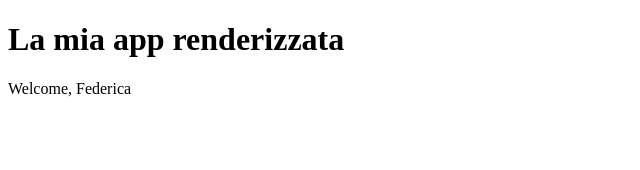
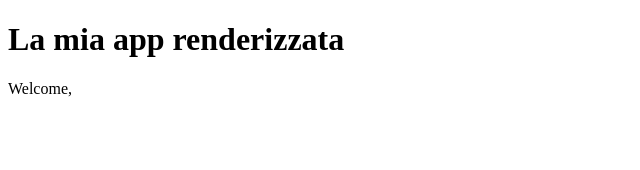
Before and after one commit to Fede-forti/eserciziReact, a React (Create React App) app in the folder esercizio-react/esercizio-componenti/: page / in a window 1280 px wide. Shown: the top 170 px of the page, without its empty margins (0-640 px from the left). Built offline with nearby package versions, Linux system fonts and the light colour scheme.

Commit message:
exercise done

```diff
--- a/esercizio-react/esercizio-componenti/src/App.js
+++ b/esercizio-react/esercizio-componenti/src/App.js
@@ -6,7 +6,7 @@ export class App extends React.Component {
     return (
       <div>
         <h1>La mia app renderizzata</h1>
-        <Welcome name="Federica" />
+        <Welcome />
       </div>
     );
   }
```
